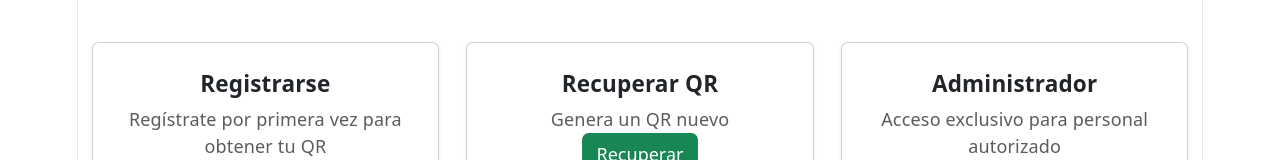
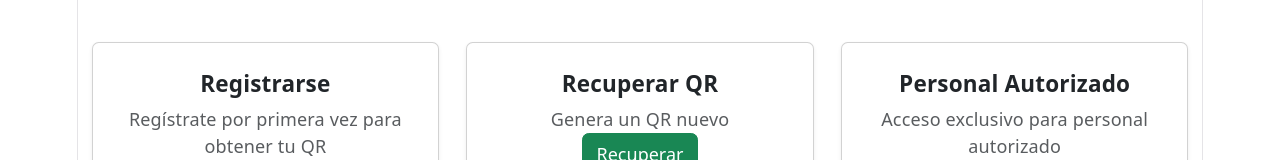
Before and after one commit to haider-castaneda/accessqr_frontend, a React (Vite) app: page / in a window 1280 px wide. Shown: the part 255-415 px from the top of the page. Built offline with nearby package versions, Linux system fonts and the light colour scheme.

Commit message:
feat: login redirige según el rol (administrador al panel, celador al lector)

```diff
--- a/src/pages/Home/Home.jsx
+++ b/src/pages/Home/Home.jsx
@@ -34,7 +34,7 @@ function Home() {
             <div className="col-md-4">
                 <div className="card h-100 text-center shadow-sm">
                 <div className="card-body p-4">
-                    <h5 className="card-title fw-bold">Administrador</h5>
+                    <h5 className="card-title fw-bold">Personal Autorizado</h5>
                     <p className="card-text text-muted">Acceso exclusivo para personal autorizado</p>
                     <button className="btn btn-success" onClick={() => navigate('/login')}>Ingresar</button>
                 </div>
--- a/src/pages/Login/Login.jsx
+++ b/src/pages/Login/Login.jsx
@@ -15,9 +15,15 @@ function Login() {
     }
 
     const handleSubmit = (e) => {
-        e.preventDefault()
+    e.preventDefault()
+    // Temporal: cuando exista Flask, el rol vendrá de la respuesta del servidor
+    const rol = formData.usuario === 'celador' ? 'celador' : 'administrador'
+    if (rol === 'celador') {
+        navigate('/lector')
+    } else {
         navigate('/panel-admin')
     }
+}
 
     return (
         <div>
```
